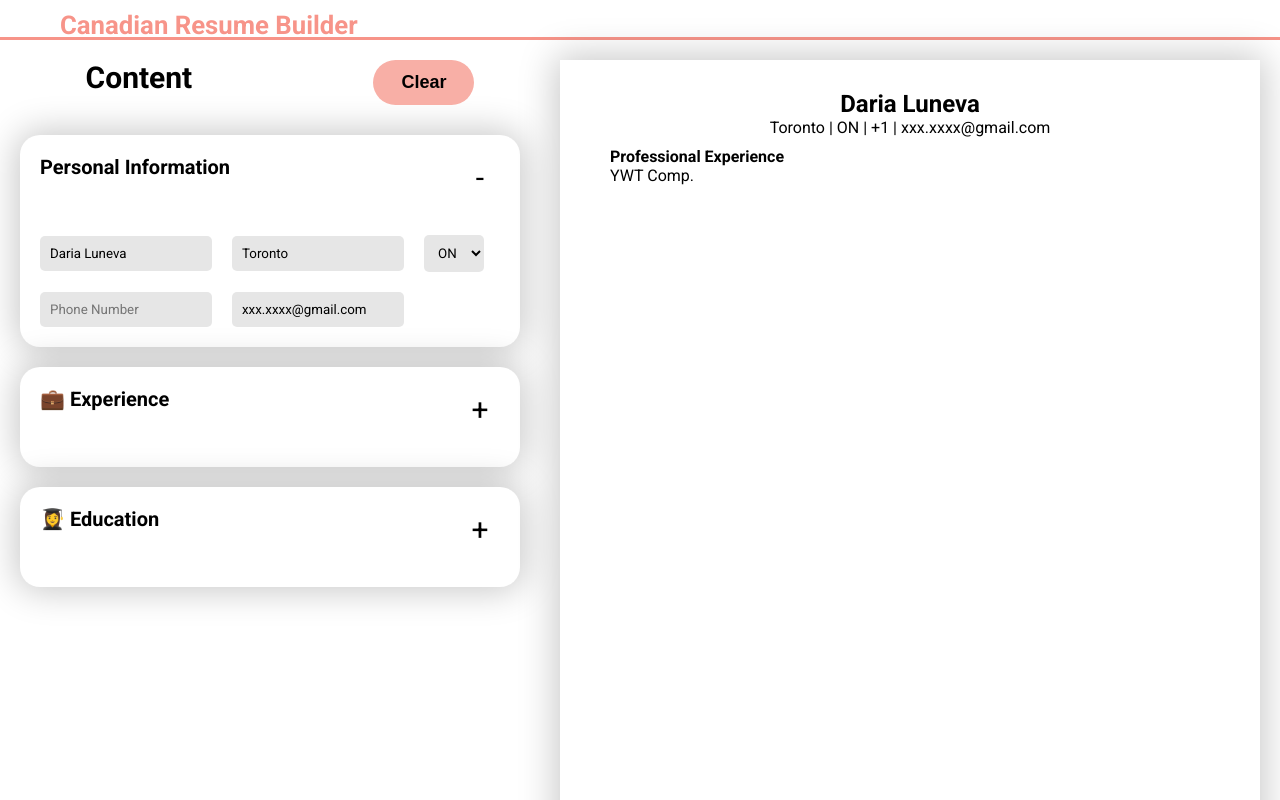
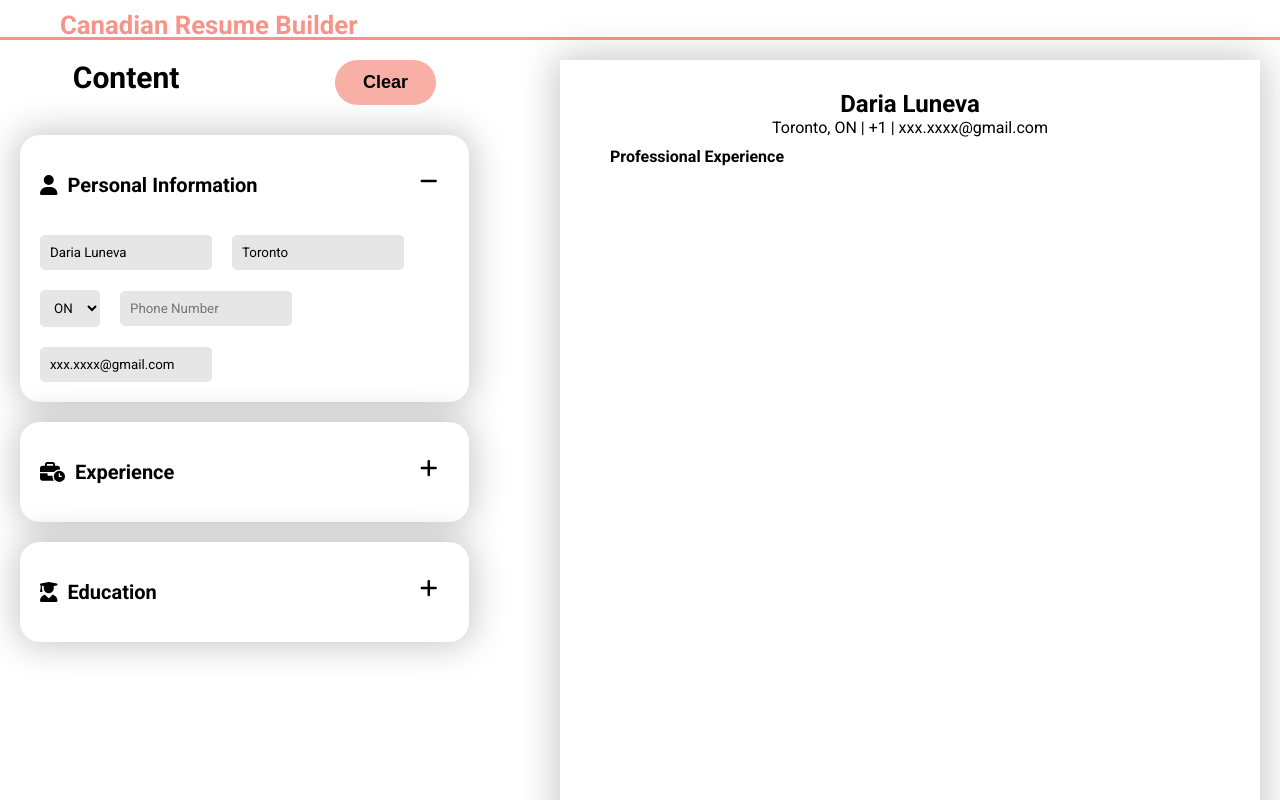
Before and after one commit to LunevaDariaa/canadian_cv_app, a React (Vite) app in the folder my-first-react-app/: page / in a window 1280 px wide. Shown: the top 800 px of the page. Built offline with nearby package versions, Linux system fonts and the light colour scheme.

Commit message:
Created logic of an Education form and displayind it in resume

```diff
--- a/my-first-react-app/src/App.jsx
+++ b/my-first-react-app/src/App.jsx
@@ -1,7 +1,16 @@
 import { useState } from "react";
 import { FontAwesomeIcon } from "@fortawesome/react-fontawesome";
 // import { faEye, faEyeSlash } from "@fortawesome/free-solid-svg-icons";
-import { faEye, faEyeSlash } from "@fortawesome/free-solid-svg-icons";
+import {
+  faEye,
+  faEyeSlash,
+  faUserGraduate,
+  faUser,
+  faPlus,
+  faMinus,
+  faTrashCan,
+} from "@fortawesome/free-solid-svg-icons";
+import { Experience } from "./Experience";
 
 const provinces = [
   "AB",
@@ -19,7 +28,7 @@ const provinces = [
   "YT",
 ];
 
-function Button({ children, onClick, style }) {
+export function Button({ children, onClick, style }) {
   return (
     <button style={style} className="bn3637 bn37" onClick={onClick}>
       {children}
@@ -28,12 +37,21 @@ function Button({ children, onClick, style }) {
 }
 
 export default function App() {
+  // Personal Info
   const [fullName, setFullName] = useState("Daria Luneva");
   const [city, setCity] = useState("Toronto");
   const [province, setProvince] = useState("ON");
   const [phoneNum, setPhoneNum] = useState("+1");
   const [mail, setMail] = useState("xxx.xxxx@gmail.com");
+
+  // Experience
+  const [projects, setProjects] = useState([]);
   const [companyName, setCompanyName] = useState("YWT Comp.");
+  const [positionTitle, setPositionTitle] = useState("Manager");
+  const [startDateExperience, setStartDateExperience] = useState("2022-01-01");
+  const [endtDateExperience, setEndDateExperience] = useState("2022-10-01");
+  const [location, setLocation] = useState("Toronto");
+  const [jobDescription, setJobDescription] = useState(" Created..");
 
   return (
     <div className="app">
@@ -50,16 +68,34 @@ export default function App() {
         mail={mail}
         onSetMail={setMail}
         // experience
+        projects={projects}
+        setProjects={setProjects}
         companyName={companyName}
         onSetCompanyName={setCompanyName}
+        positionTitle={positionTitle}
+        onSetPositionTitle={setPositionTitle}
+        startDateExperience={startDateExperience}
+        onSetStartDateExperience={setStartDateExperience}
+        endtDateExperience={endtDateExperience}
+        onSetEndDateExperience={setEndDateExperience}
+        location={location}
+        onSetLocation={setLocation}
+        jobDescription={jobDescription}
+        onSetJobDescription={setJobDescription}
       />
       <Resume
+        projects={projects}
         fullName={fullName}
         city={city}
         province={province}
         phoneNum={phoneNum}
         mail={mail}
         companyName={companyName}
+        positionTitle={positionTitle}
+        startDateExperience={startDateExperience}
+        endtDateExperience={endtDateExperience}
+        location={location}
+        jobDescription={jobDescription}
       />
     </div>
   );
@@ -75,6 +111,8 @@ function Header() {
 }
 
 function FormSidebar({
+  projects,
+  setProjects,
   fullName,
   onSetFullName,
   city,
@@ -87,6 +125,16 @@ function FormSidebar({
   onSetMail,
   companyName,
   onSetCompanyName,
+  positionTitle,
+  onSetPositionTitle,
+  startDateExperience,
+  onSetStartDateExperience,
+  endtDateExperience,
+  onSetEndDateExperience,
+  location,
+  onSetLocation,
+  jobDescription,
+  onSetJobDescription,
 }) {
   return (
     <div className="form-sidebar">
@@ -104,25 +152,84 @@ function FormSidebar({
         onSetMail={onSetMail}
       />
       <Experience
+        projects={projects}
+        setProjects={setProjects}
         companyName={companyName}
         onSetCompanyName={onSetCompanyName}
+        positionTitle={positionTitle}
+        onSetPositionTitle={onSetPositionTitle}
+        startDateExperience={startDateExperience}
+        onSetStartDateExperience={onSetStartDateExperience}
+        endtDateExperience={endtDateExperience}
+        onSetEndDateExperience={onSetEndDateExperience}
+        location={location}
+        onSetLocation={onSetLocation}
+        jobDescription={jobDescription}
+        onSetJobDescription={onSetJobDescription}
       />
       <Education />
     </div>
   );
 }
+// companyName,
+// positionTitle,
+// startDateExperience,
+// endtDateExperience,
+// location,
+// jobDescription,
 
-function Resume({ fullName, city, province, phoneNum, mail, companyName }) {
+function Resume({ projects, fullName, city, province, phoneNum, mail }) {
   return (
     <div className="resume">
       <div className="personal-info-display">
         <h2>{fullName}</h2>
-        <p>{`${city}   |   ${province}   |   ${phoneNum}   |   ${mail}`}</p>
+        <p>{`${city}, ${province}   |   ${phoneNum}   |   ${mail}`}</p>
       </div>
       <div className="experience">
         <h4>Professional Experience</h4>
-        <div className="experience-heading">{companyName}</div>
+
+        {projects.map((project) => (
+          <JobResume key={project.id} project={project} />
+        ))}
       </div>
+    </div>
+  );
+}
+
+function JobResume({ project }) {
+  const {
+    companyName,
+    endtDateExperience,
+    jobDescription,
+    location,
+    positionTitle,
+    startDateExperience,
+  } = project;
+
+  const jobPoints = jobDescription.split("\n");
+  const filteredJobPoints = jobPoints.filter((point) => point.trim() !== "");
+  const startYear = new Date(startDateExperience).getFullYear();
+  const startMonth = new Date(startDateExperience).getMonth();
+
+  const endYear = new Date(endtDateExperience).getFullYear();
+  const endMonth = new Date(endtDateExperience).getMonth();
+  return (
+    <div className="experience-full">
+      <div className="experience-heading">
+        <div className="experience-heading-title">
+          <div>{positionTitle}</div>
+          <div>{`${companyName} | ${location}`}</div>
+        </div>
+
+        <div className="experience-heading-dates">
+          <div>{`${startYear}/${startMonth} - ${endYear}/${endMonth}`}</div>
+        </div>
+      </div>
+      <ul>
+        {filteredJobPoints.map((point, index) => (
+          <li key={index}>{point}</li>
+        ))}
+      </ul>
     </div>
   );
 }
@@ -147,9 +254,15 @@ function PersonalInfo({
   return (
     <div className="module">
       <div className="module-info">
-        <h1>Personal Information</h1>
+        <h1>
+          <FontAwesomeIcon className="icon" icon={faUser} />
+          Personal Information
+        </h1>
         <button onClick={handleOpenModule}>
-          {!isModuleOpened ? "+" : "-"}
+          <FontAwesomeIcon
+            icon={!isModuleOpened ? faPlus : faMinus}
+            style={{ fontSize: "20px" }}
+          />
         </button>
       </div>
       {isModuleOpened && (
@@ -195,77 +308,48 @@ function PersonalInfo({
     </div>
   );
 }
-
-function Experience({ companyName, onSetCompanyName }) {
-  const [isSeen, setIsSeen] = useState(false);
-
-  function toggleSeen() {
-    setIsSeen((prevSeen) => !prevSeen);
+export function JobList({ projects, setProjects }) {
+  function handleClearProject(projectId) {
+    const filteredProjects = projects.filter((proj) => proj.id !== projectId);
+    setProjects(filteredProjects);
   }
-  const [isModuleOpened, setIsModuleOpened] = useState(false);
-  const [newJob, setNewJob] = useState(false);
-  const [project, setProject] = useState(null);
-  const projects = [];
-
-  function createNewProject() {}
-
-  function handleOpenModule() {
-    setIsModuleOpened((open) => !open);
-  }
-
-  function handleNewJob() {
-    setNewJob(!newJob); // Toggle the state directly
-  }
-
   return (
-    <div className="module">
-      <div className="module-info">
-        <h1>💼 Experience</h1>
-        <button onClick={handleOpenModule}>
-          {!isModuleOpened ? "+" : "-"}
-        </button>
-      </div>
-      {newJob && isModuleOpened && (
-        <form>
-          <input
-            type="text"
-            value={companyName}
-            placeholder="Company name"
-            required
-            onChange={onSetCompanyName}
+    <div>
+      {projects.map((project) => (
+        <Job
+          key={project.id}
+          project={project}
+          handleClearProject={handleClearProject}
         />
-          <input type="text" placeholder="Position Title" required />
-          <input type="date" placeholder="Start Date" required />
-          <input type="date" placeholder="End Date" />
-          <input type="text" placeholder="Location" required />
-          <textarea
-            type="text"
-            minLength="20"
-            placeholder="Description.."
-          ></textarea>
-        </form>
-      )}
-      {isModuleOpened && (
-        <>
-          <Button onClick={handleNewJob}> + Education</Button>
-          <Job isSeen={isSeen} toggleSeen={toggleSeen}></Job>
-        </>
-      )}
+      ))}
     </div>
   );
 }
-
-function Job({ isSeen, toggleSeen }) {
+export function Job({ project, handleClearProject }) {
+  const [isSeen, setIsSeen] = useState(true);
+  const { id, companyName } = project;
+  function toggleSeen() {
+    setIsSeen((seen) => !seen);
+  }
   return (
-    <div className="job">
-      <p className="job-company">VGH Corporation</p>
+    <>
+      <div className="job" key={id}>
+        <p className="job-company">{companyName}</p>
         <button className="seen-btn" onClick={toggleSeen}>
           <FontAwesomeIcon
             icon={isSeen ? faEye : faEyeSlash}
             className="eye-icon"
           />
         </button>
+        <button className="seen-btn">
+          <FontAwesomeIcon
+            onClick={() => handleClearProject(id)}
+            style={{ fontSize: "20px" }}
+            icon={faTrashCan}
+          />
+        </button>
       </div>
+    </>
   );
 }
 
@@ -279,9 +363,14 @@ function Education() {
   return (
     <div className="module">
       <div className="module-info">
-        <h1>👩‍🎓 Education</h1>
+        <h1>
+          <FontAwesomeIcon className="icon" icon={faUserGraduate} /> Education
+        </h1>
         <button onClick={handleOpenModule}>
-          {!isModuleOpened ? "+" : "-"}
+          <FontAwesomeIcon
+            style={{ fontSize: "20px" }}
+            icon={!isModuleOpened ? faPlus : faMinus}
+          />
         </button>
       </div>
       {isModuleOpened && (
--- /dev/null
+++ b/my-first-react-app/src/Experience.jsx
@@ -0,0 +1,149 @@
+import { useState } from "react";
+import { FontAwesomeIcon } from "@fortawesome/react-fontawesome";
+import {
+  faBusinessTime,
+  faPlus,
+  faMinus,
+} from "@fortawesome/free-solid-svg-icons";
+import { Button, JobList } from "./App";
+
+export function Experience({
+  projects,
+  setProjects,
+  companyName,
+  onSetCompanyName,
+  positionTitle,
+  onSetPositionTitle,
+  startDateExperience,
+  onSetStartDateExperience,
+  endtDateExperience,
+  onSetEndDateExperience,
+  location,
+  onSetLocation,
+  jobDescription,
+  onSetJobDescription,
+}) {
+  const [isSeen, setIsSeen] = useState(false);
+
+  function toggleSeen() {
+    setIsSeen((prevSeen) => !prevSeen);
+  }
+  const [isModuleOpened, setIsModuleOpened] = useState(false);
+  const [newJob, setNewJob] = useState(false);
+
+  function handleNewProject(e) {
+    e.preventDefault();
+    const id = Date.now();
+    const newProj = {
+      id,
+      companyName,
+      positionTitle,
+      startDateExperience,
+      endtDateExperience,
+      location,
+      jobDescription,
+    };
+    setProjects([...projects, newProj]); // Update the projects array state
+    onSetCompanyName("");
+    onSetPositionTitle("");
+    onSetStartDateExperience("");
+    onSetEndDateExperience("");
+    onSetLocation("");
+    onSetJobDescription("");
+    console.log(projects);
+    handleNewJob();
+  }
+
+  function handleOpenModule() {
+    setIsModuleOpened((open) => !open);
+  }
+
+  function handleNewJob() {
+    setNewJob(!newJob); // Toggle the state directly
+  }
+
+  return (
+    <div className="module">
+      <div className="module-info">
+        <h1>
+          <FontAwesomeIcon className="icon" icon={faBusinessTime} /> Experience
+        </h1>
+        <button onClick={handleOpenModule}>
+          <FontAwesomeIcon
+            style={{ fontSize: "20px" }}
+            icon={!isModuleOpened ? faPlus : faMinus}
+          />
+        </button>
+      </div>
+      {newJob && isModuleOpened && (
+        <form>
+          <input
+            type="text"
+            value={companyName}
+            placeholder="Company name"
+            required
+            onChange={(e) => onSetCompanyName(e.target.value)}
+          />
+          <input
+            type="text"
+            placeholder="Position Title"
+            value={positionTitle}
+            onChange={(e) => onSetPositionTitle(e.target.value)}
+            required
+          />
+          <input
+            type="date"
+            placeholder="Start Date"
+            value={startDateExperience}
+            onChange={(e) => onSetStartDateExperience(e.target.value)}
+            required
+          />
+          <input
+            type="date"
+            placeholder="End Date"
+            value={endtDateExperience}
+            onChange={(e) => onSetEndDateExperience(e.target.value)}
+          />
+          <input
+            type="text"
+            value={location}
+            placeholder="Location"
+            onChange={(e) => onSetLocation(e.target.value)}
+            required
+          />
+          <textarea
+            type="text"
+            minLength="20"
+            value={jobDescription}
+            onChange={(e) => onSetJobDescription(e.target.value)}
+            placeholder="Description.."
+          ></textarea>
+          <Button
+            onClick={handleNewJob}
+            style={{
+              backgroundColor: "rgb(182, 199, 228)",
+              borderRadius: "2px",
+            }}
+          >
+            Cancel
+          </Button>
+          <Button
+            onClick={handleNewProject}
+            style={{
+              backgroundColor: "rgb(182, 199, 228)",
+              borderRadius: "2px",
+            }}
+          >
+            Save
+          </Button>
+        </form>
+      )}
+      {isModuleOpened && (
+        <>
+          <JobList projects={projects} setProjects={setProjects} />
+          {!newJob && <Button onClick={handleNewJob}> + New</Button>}
+        </>
+      )}
+    </div>
+  );
+}
--- a/my-first-react-app/src/index.css
+++ b/my-first-react-app/src/index.css
@@ -20,7 +20,7 @@ body {
 header {
   height: 40px;
   width: 100%;
-  background-color: white;
+  background-color: rgb(255, 255, 255);
   color: var(--coral);
 
   border-bottom: 3px solid var(--coral);
@@ -31,10 +31,12 @@ header {
   display: flex;
   flex-direction: row;
   justify-content: center;
+  column-gap: 4vw;
 }
 
 .form-sidebar {
   width: 40%;
+  max-width: 550px;
   margin: 10px 20px;
   flex-wrap: wrap;
   min-width: 250px;
@@ -81,8 +83,10 @@ header {
 
 .bn3637 {
   display: inline-flex;
+  flex-direction: row;
   align-items: center;
-  justify-content: center;
+  margin: 0 10px;
+  justify-content: end;
   padding: 0.5rem 1.5rem;
   font-family: "Poppins", sans-serif;
   font-weight: 700;
@@ -150,6 +154,13 @@ header {
   padding: 10px;
 }
 
+.module-info h1 {
+  display: flex;
+  flex-direction: row;
+  justify-content: space-between;
+  align-items: center;
+}
+
 .module-info button {
   height: 30px;
   width: 30px;
@@ -170,6 +181,19 @@ header {
 
 .experience {
   margin: 10px 50px;
+  /* display: flex;
+  flex-direction: column; */
+}
+
+.experience-heading {
+  display: flex;
+  flex-direction: row;
+  justify-content: space-between;
+  margin: 10px 0;
+}
+
+.experience-full ul {
+  margin: 0 1.2rem;
 }
 
 .job {
@@ -177,9 +201,17 @@ header {
   flex-direction: row;
   justify-content: space-between;
   margin: 20px;
+  border: 1px solid #a5a3a3;
+  padding: 5px;
+  border-radius: 10px;
 }
 
 /* eye-icon */
+
+.icon {
+  margin-right: 10px;
+  flex-grow: 1;
+}
 
 .eye-icon {
   font-size: 18px;
@@ -193,4 +225,5 @@ header {
 
 .job-company {
   margin-left: 20px;
+  flex-grow: 2;
 }
```
Lines whose indentation alone changed are shown as unchanged.
